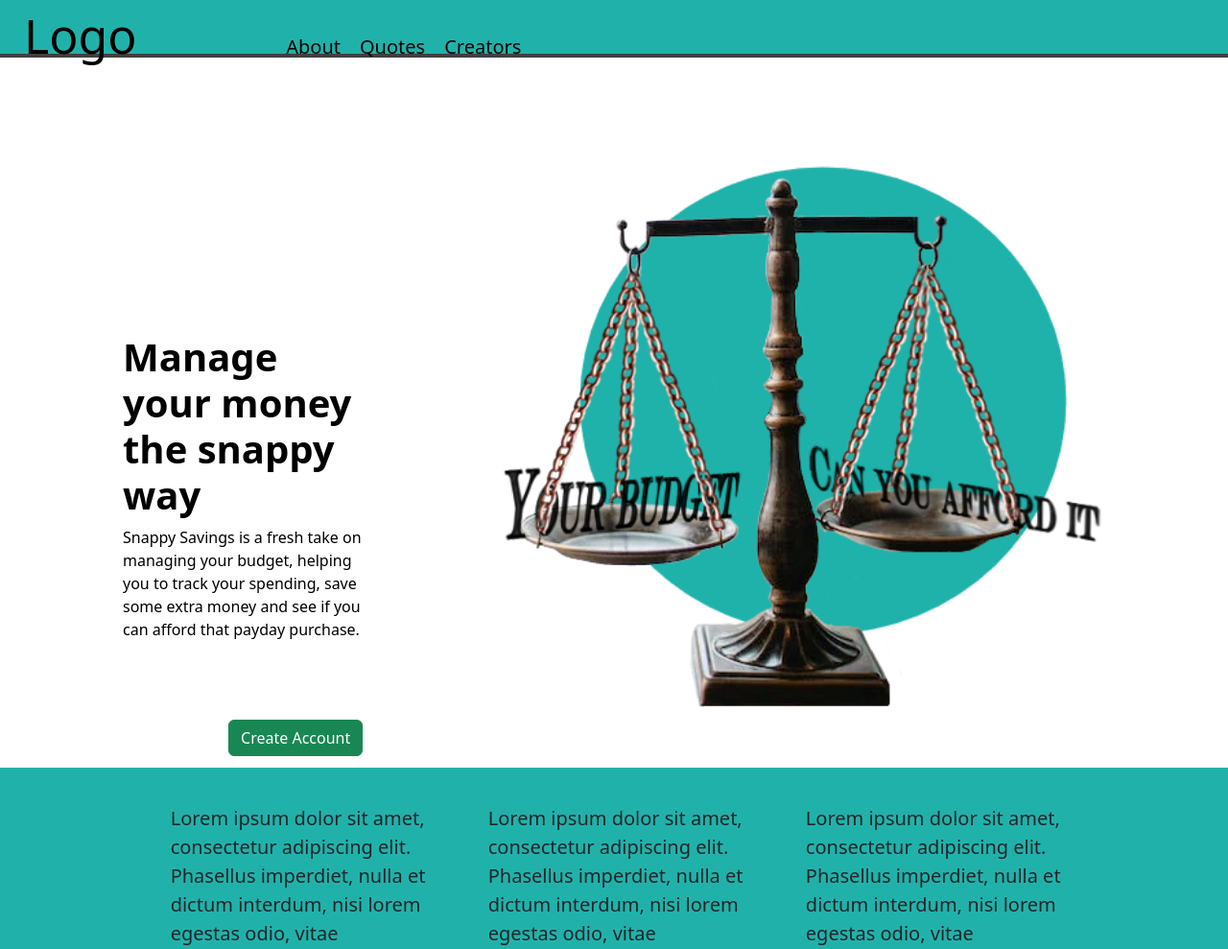
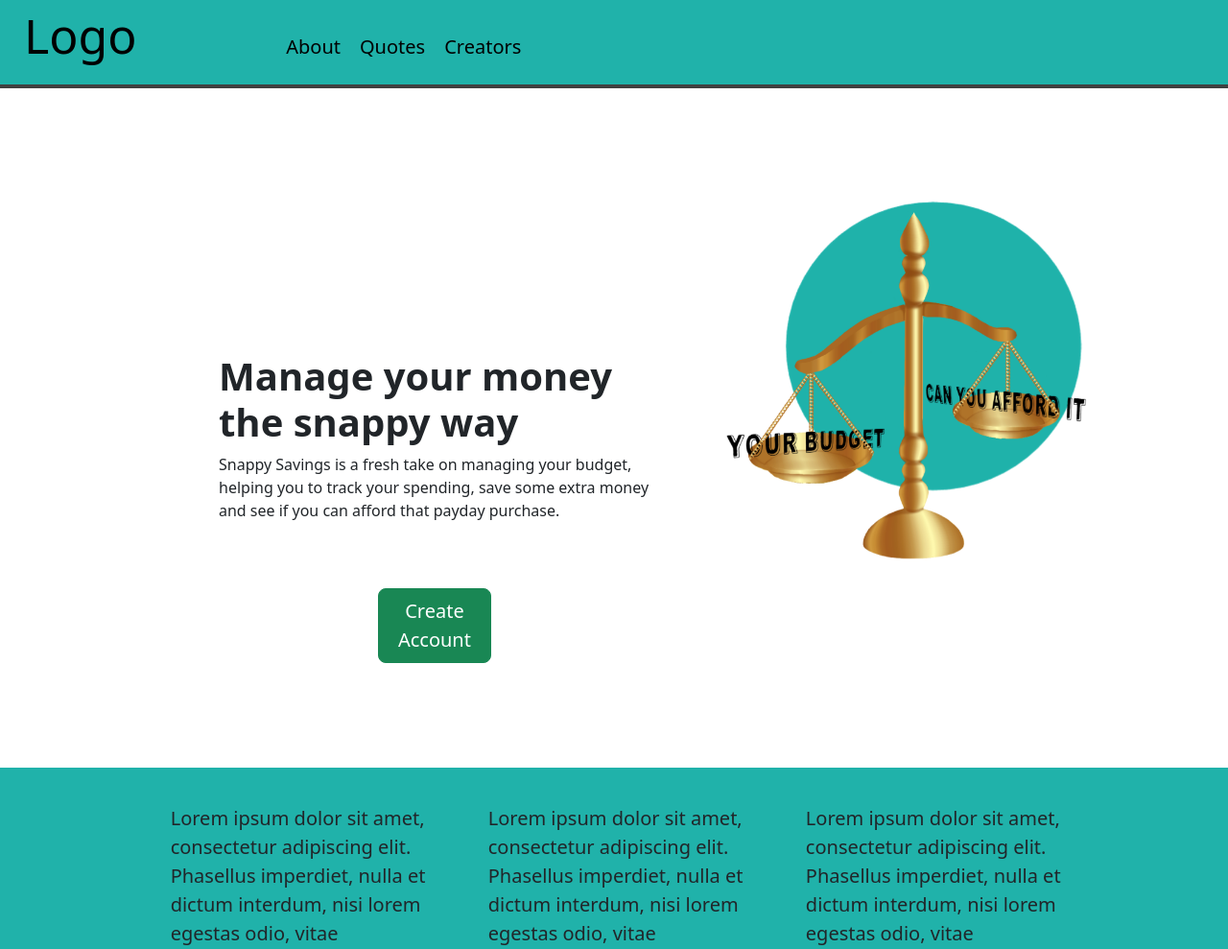
Before and after one commit to MiaRasmussen05/Hackathon-Jan-23, a Django app: page / in a window 1280 px wide. Shown: the top 989 px of the page at 96% size. Run offline with Django 3.2, Linux system fonts and the light colour scheme; some libraries are stand-ins or nearby versions.

Commit message:
Add bootstrap to start section, new image for scales, and changed some css

```diff
--- a/static/css/style.css
+++ b/static/css/style.css
@@ -5,7 +5,8 @@
 
 nav {
     width: 100%;
-    height: 60px;
+    position: fixed;
+    /* height: 60px; */
     /* position: fixed; */
     background-color: #20B2AA;
     border-bottom: 4px solid #404040;
@@ -47,39 +48,51 @@ header nav ul li {
     margin-right: 30px;
 }
 
-main {
+/* main {
     position: relative;
-}
+} */
 
 .start-section {
-    width: 100%;
-    height: 80vh;
-    float: none;
-    display: inline-flex;
-    /* margin-top: 60px; */
-    margin-top: 100px;
+    /* width: 100%; */
+    height: 100vh;
+    position: relative;
+    /* float: none;
+    display: inline-flex; */
+    padding-top: 180px;
 }
 
 .get-started {
-    width: 40%;
-    height: 38%;
-    color: #000;
-    padding: 10%;
+    padding: 10% 3% 10% 10%;
     margin-top: 60px;
+    margin-left: 100px;
 }
 
-.images {
-    width: 500px;
-    height: 500px;
-}
+/* .images img {
+    width: 550px;
+    height: 550px;
+} */
 
 .images img {
     width: 130%;
+    margin-top: 20px;
+    animation: rotation 8s infinite ease-in-out;
 }
 
+@keyframes rotation {
+    0% {
+      transform: rotateY(0deg);
+    }
+    20% {
+      transform: rotateY(179deg);
+    }
+    40%, 100% {
+      transform: rotateY(0deg);
+    }
+  }
+
 .get-started .create-account-btn {
-    margin-top: 7%;
-    margin-left: 43%;
+    margin-top: 1%;
+    margin-left: 35%;
 }
 
 .descriptions {
--- a/templates/index.html
+++ b/templates/index.html
@@ -3,8 +3,9 @@
 
 {% block content %}
 <main>
-    <section class="start-section">
-        <div class="get-started">
+    <section class="container-fluid start-section">
+        <div class="row">
+            <div class="col-6 get-started">
                 <h1><strong>Manage your money the snappy way</strong></h1>
                     <p>
                     Snappy Savings is a fresh take on managing your budget, helping you to track your spending,
@@ -13,10 +14,11 @@
 
                 <br>
                 <br>
-            <button class="create-account-btn btn btn-success">Create Account</button>
+                <button class="col-3 create-account-btn btn btn-success btn-lg">Create Account</button>
             </div>
-        <div class="images">
+            <div class="col-3 images">
                 <img src="{% static 'images/scales.png' %}" alt="">
+            </div>
         </div>
     </section>
     <section class="descriptions">
```
Also changed, not shown: static/images/scales.png. Lines whose indentation alone changed are shown as unchanged.
